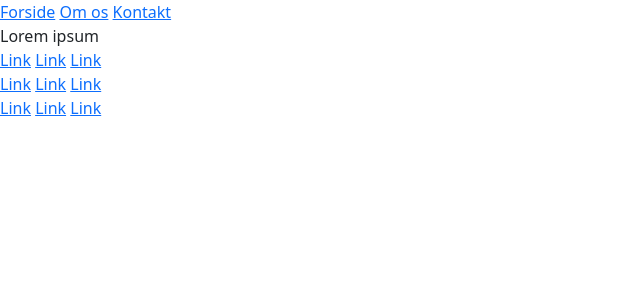
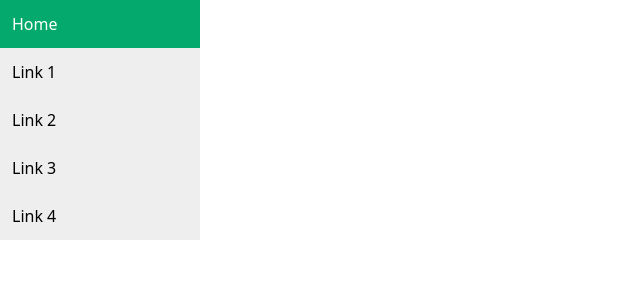
Before and after one commit to Mari400m/EspressoHouse22, a PHP site: page / in a window 1280 px wide. Shown: the top 300 px of the page, without its empty margins (0-640 px from the left). Run offline with PHP 8.4, Linux system fonts and the light colour scheme; style sheets or scripts are compiled from the project's sources; some libraries are stand-ins or nearby versions.

Commit message:
Vertical menu

```diff
--- a/css/styles.scss
+++ b/css/styles.scss
@@ -31,3 +31,24 @@ img {
 	max-width: 100%;
 	height: auto;
 }
+
+.vertical-menu {
+	width: 200px; /* Set a width if you like */
+}
+
+.vertical-menu a {
+	background-color: #eee; /* Grey background color */
+	color: black; /* Black text color */
+	display: block; /* Make the links appear below each other */
+	padding: 12px; /* Add some padding */
+	text-decoration: none; /* Remove underline from links */
+}
+
+.vertical-menu a:hover {
+	background-color: #ccc; /* Dark grey background on mouse-over */
+}
+
+.vertical-menu a.active {
+	background-color: #04AA6D; /* Add a green color to the "active/current" link */
+	color: white;
+}
--- a/index.php
+++ b/index.php
@@ -17,31 +17,12 @@
 
 <body>
 
-<div class="navigation">
-    <a href="#">Forside</a>
-    <a href="#">Om os</a>
-    <a href="#">Kontakt</a>
-</div>
-<div>Lorem ipsum</div>
-<div class="main">
-
-    <div class="footer">
-        <div>
-            <a href="#">Link</a>
-            <a href="#">Link</a>
-            <a href="#">Link</a>
-        </div>
-        <div>
-            <a href="#">Link</a>
-            <a href="#">Link</a>
-            <a href="#">Link</a>
-        </div>
-        <div>
-            <a href="#">Link</a>
-            <a href="#">Link</a>
-            <a href="#">Link</a>
-        </div>
-    </div>
+<div class="vertical-menu">
+    <a href="#" class="active">Home</a>
+    <a href="#">Link 1</a>
+    <a href="#">Link 2</a>
+    <a href="#">Link 3</a>
+    <a href="#">Link 4</a>
 </div>
 
 <script src="node_modules/bootstrap/dist/js/bootstrap.bundle.min.js"></script>
```
